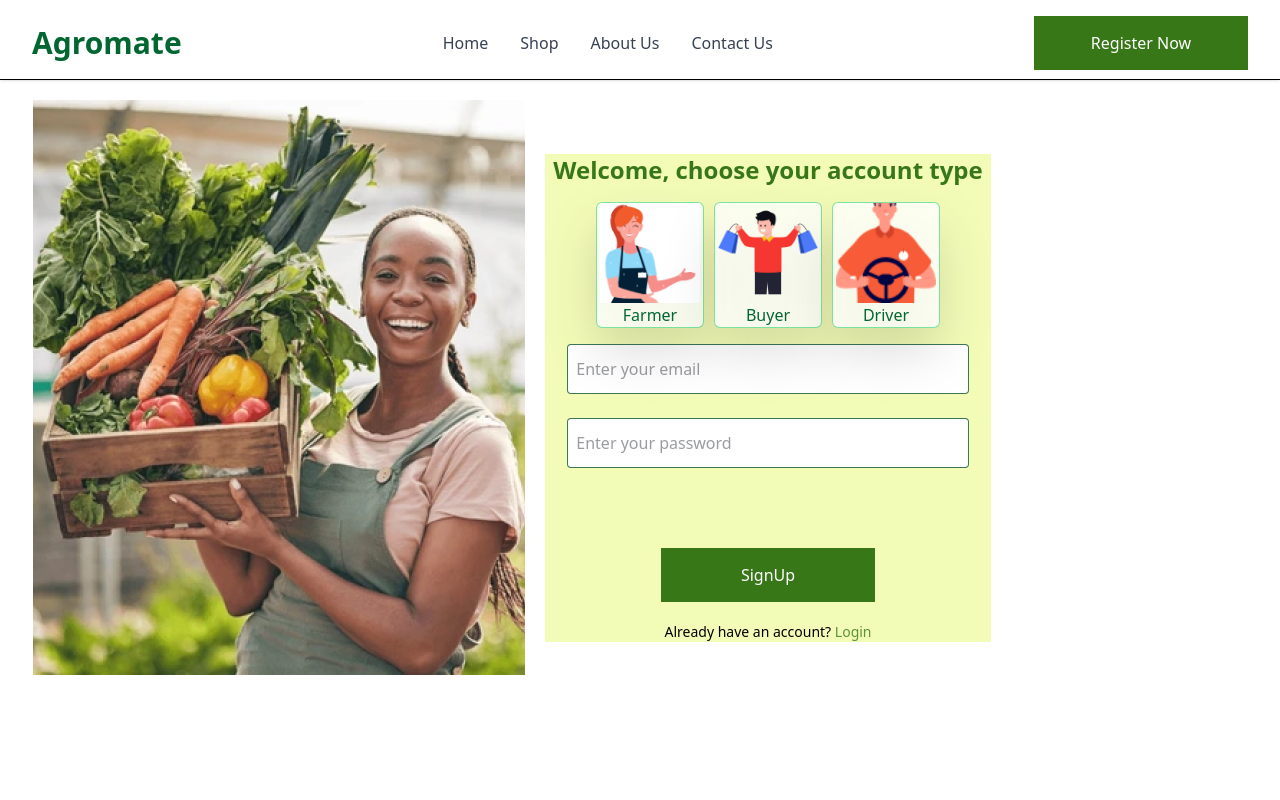
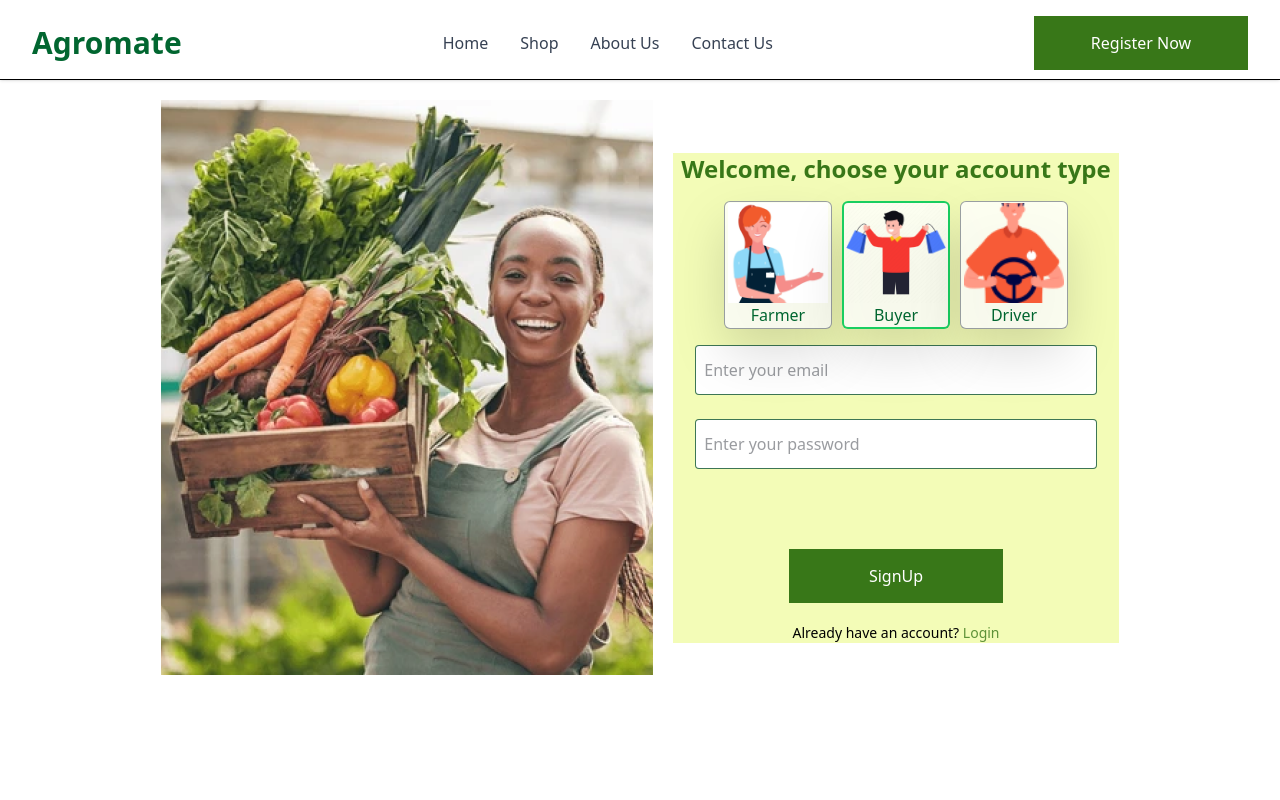
Before and after one commit to bel-konseh/AgroMate, a React (Vite) app: page /signup in a window 1280 px wide. Shown: the top 800 px of the page. Built offline with nearby package versions, Linux system fonts and the light colour scheme.

Commit message:
Add input collection to login and signup pages

```diff
--- a/src/components/Authentication/LoginForm.tsx
+++ b/src/components/Authentication/LoginForm.tsx
@@ -1,21 +1,29 @@
 
 
-
+import { useState } from 'react'
 import { Link } from 'react-router-dom'
 import ButtonGreen from '../ButtonGreen'
 
 const LoginForm = () => {
+
+  const [email, setEmail] = useState<string>("")
+  const [password,setPassword] = useState<string>("")
+  // const handleLogin = ():void =>{
+
+  // }
+
   return (
+
     <div className='flex lg:w-[80%] flex-col lg:flex-row lg:justify-center  gap-5  items-center bg-[#ffffff]/70 p-5 overflow-clip'>
       <img src="/src/assets/images/login-bg.png" alt="" className='w-[729px] h-[486px] lg:w-[50%] lg:h-[575px] object-cover'/>
-      <form action="" className='flex flex-col w-full lg:w-[446px] justify-center items-center bg-[#F0FCA5]/80 mt-[-250px] md:mt-[20px] z-10'>
+      <form action="" method="POST" className='flex flex-col w-full lg:w-[446px] justify-center items-center bg-[#F0FCA5]/80 mt-[-250px] md:mt-[20px] z-10'>
         <h2 className='text-2xl text-center font-bold text-[#387718] mb-8 '>Welcome Back</h2>
 
         <div className='flex items-center justify-start gap-2.5 bg-white p-2 text-gray-950/80 border border-green-900/80 rounded mb-6 w-[90%] h-[50px]'>
-            <input type="text" name="" id="" className=' border-none focus:border-none w-[80%] outline-none'  placeholder='Enter your email'/><br />
+            <input type="email" value={email} onChange={(e)=>setEmail(e.target.value)} name="" id="" className=' border-none focus:border-none w-[80%] outline-none'  placeholder='Enter your email'/><br />
         </div>
         <div className='flex items-center justify-start gap-2.5 bg-white p-2 text-gray-950/80 border border-green-900/80 rounded w-[90%] h-[50px]'>
-            <input type="password" name="" id="" className='border-none focus:border-none w-[80%] outline-none' placeholder='Enter your password'/><br />
+            <input type="password" name="" value={password} onChange={(e)=>setPassword(e.target.value)} id="" className='border-none focus:border-none w-[80%] outline-none' placeholder='Enter your password'/><br />
         </div>
         <Link  className="mb-20  w-full text-right text-[#387718]/80 " to={'#'} >Forgot password?</Link>
 
--- a/src/components/Authentication/SignUpForm.tsx
+++ b/src/components/Authentication/SignUpForm.tsx
@@ -2,7 +2,16 @@ import { Link } from 'react-router-dom'
 import ButtonGreen from '../ButtonGreen'
 import UserTypeCard from './UserTypeCard'
 
+import { useState } from 'react'
+
 const SignUpForm = () => {
+  const [email, setEmail] = useState<string>("")
+  const [password, setPassword] = useState<string>("")
+  const [userType, setUserType] = useState<string>("Buyer")
+
+  // const handleSignUp =()=>{
+
+  // }
 return (
     <div className='flex lg:w-[80%] flex-col lg:flex-row lg:justify-center  gap-5  items-center bg-[#ffffff]/70 p-5 overflow-clip'>
       <img src="/src/assets/images/login-bg.png" alt="" className='w-[729px] h-[486px] lg:w-[50%] lg:h-[575px] object-cover'/>
@@ -10,9 +19,9 @@ return (
         <h2 className='text-2xl text-center font-bold text-[#387718] mb-4 '>Welcome, choose your account type</h2>
         <div className='flex gap-2.5 align-baseline mb-4'>
 
-            <UserTypeCard userType='Farmer' thumbnail='/src/assets/icons/farmer.png'/>
-            <UserTypeCard userType='Buyer' thumbnail='/src/assets/icons/buyer.png' />
-            <UserTypeCard userType='Driver' thumbnail='/src/assets/icons/driver.png'/>
+            <UserTypeCard userTypeState={userType} setUserTypeState ={setUserType} userType='Farmer' thumbnail='/src/assets/icons/farmer.png'/>
+            <UserTypeCard setUserTypeState ={setUserType} userTypeState={userType}  userType='Buyer' thumbnail='/src/assets/icons/buyer.png' />
+            <UserTypeCard setUserTypeState ={setUserType} userTypeState={userType}  userType='Driver' thumbnail='/src/assets/icons/driver.png'/>
 
 
 
@@ -20,10 +29,10 @@ return (
         </div>
 
         <div className='flex items-center justify-start gap-2.5 bg-white p-2 text-gray-950/80 border border-green-900/80 rounded mb-6 w-[90%] h-[50px]'>
-            <input type="text" name="" id="" className=' border-none focus:border-none w-[80%] outline-none'  placeholder='Enter your email'/><br />
+            <input type="email" value={email} onChange={(e)=>setEmail(e.target.value)} name="" id="" className=' border-none focus:border-none w-[80%] outline-none'  placeholder='Enter your email'/><br />
         </div>
         <div className='flex items-center justify-start gap-2.5 bg-white p-2 text-gray-950/80 border border-green-900/80 rounded w-[90%] h-[50px]'>
-            <input type="password" name="" id="" className='border-none focus:border-none w-[80%] outline-none' placeholder='Enter your password'/><br />
+            <input type="password" value={password} onChange={(e)=>setPassword(e.target.value)} name="" id="" className='border-none focus:border-none w-[80%] outline-none' placeholder='Enter your password'/><br />
         </div>
 
 
--- a/src/components/Authentication/UserTypeCard.tsx
+++ b/src/components/Authentication/UserTypeCard.tsx
@@ -3,11 +3,14 @@ import type React from "react"
 
 interface UserTypeCardProps{
     userType: string,
-    thumbnail: string
+    thumbnail: string,
+    userTypeState: string,
+    setUserTypeState:(userType:string)=>void
+
 }
-const UserTypeCard:React.FC<UserTypeCardProps> = ({userType, thumbnail}) => {
+const UserTypeCard:React.FC<UserTypeCardProps> = ({userType, thumbnail, userTypeState, setUserTypeState}) => {
   return (
-    <div className='flex flex-col w-[108px] border border-green-500/50 items-center justify-center-safe rounded-md bg-white/80 drop-shadow-2xl'>
+    <div className={`flex flex-col w-[108px] border  ${userType==userTypeState?"border-green-500/90 border-2":"border-gray-700/50"}  items-center justify-center-safe rounded-md bg-white/80 drop-shadow-2xl`} onClick={()=>setUserTypeState(userType)}>
                 {/* <img src="/src/assets/icons/farmer.png" alt="" className='h-[100px] object-cover' /> */}
                 <img src={thumbnail} alt="" className='w-[100px] max-h-[100px] object-cover' />
                 <h4 className='text-green-800'>{userType}</h4>
--- a/src/components/ButtonGreen.tsx
+++ b/src/components/ButtonGreen.tsx
@@ -1,11 +1,12 @@
 
 interface ButtonProps{
-    title:string
+    title:string,
+    onClick:()=>void
 }
 
-const ButtonGreen:React.FC<ButtonProps> = ({title}) => {
+const ButtonGreen:React.FC<ButtonProps> = ({title, onClick}) => {
   return (
-    <div className="bg-[#387718] text-center text-white w-[278px] h-[38px] pt-[9.6px] pb-[9.6px] pl-[30.73px] pr-[30.73px] lg:pt-[15px] lg:pb-[15px] lg:pr-[48px] lg:pl-[48px] lg:w-[214px] lg:h-[54px]">
+    <div className="bg-[#387718] text-center text-white w-[278px] h-[38px] pt-[9.6px] pb-[9.6px] pl-[30.73px] pr-[30.73px] lg:pt-[15px] lg:pb-[15px] lg:pr-[48px] lg:pl-[48px] lg:w-[214px] lg:h-[54px]" onClick={()=>onClick}>
       <p>{title}</p>
     </div>
   )
--- a/src/pages/Signup.tsx
+++ b/src/pages/Signup.tsx
@@ -4,7 +4,7 @@ import SignUpForm from "../components/Authentication/SignUpForm"
 
 const Signup = () => {
   return (
-    <main className="mt-16 md:mt-20">
+    <main className="mt-16 md:mt-20 flex items-center justify-center">
       <SignUpForm />
     </main>
   )
```
